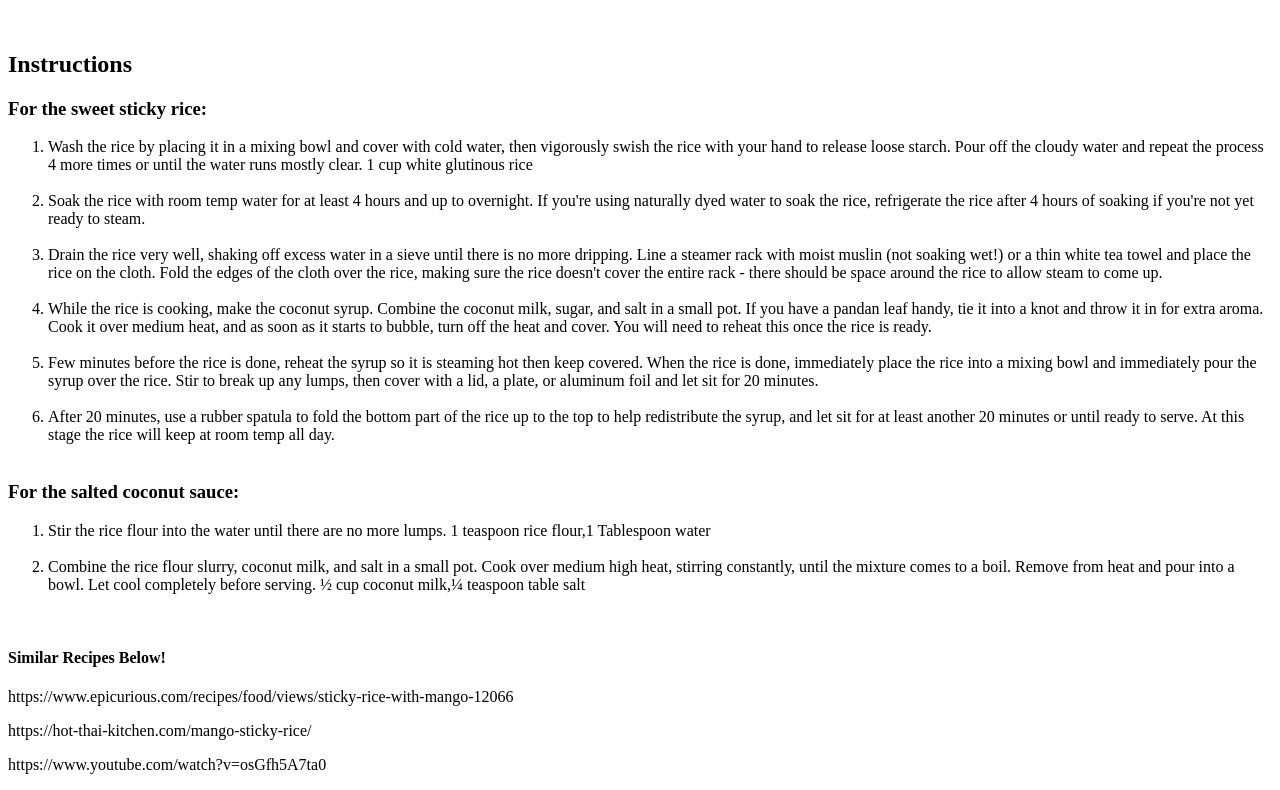
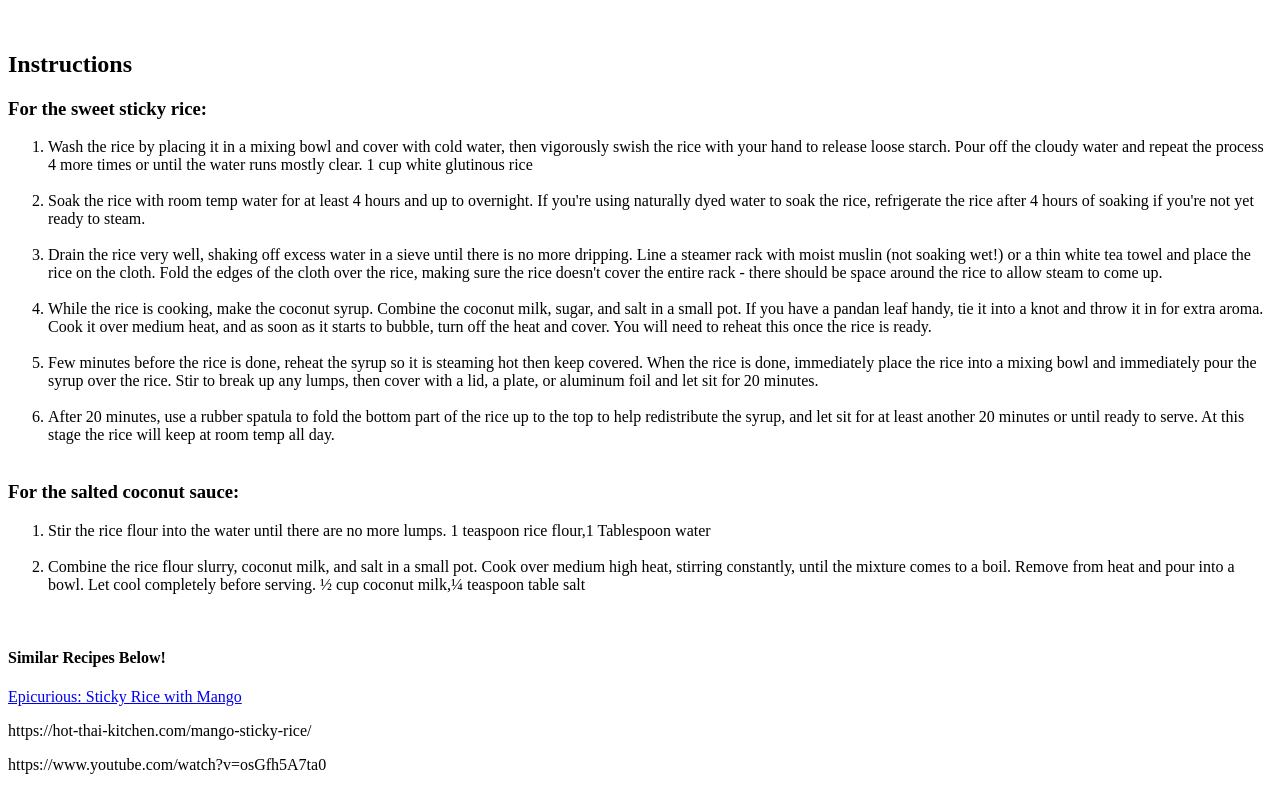
Before and after one commit to Leah123-d/recipe, a plain HTML site: page index.html in a window 1280 px wide. Shown: the part 1939-2729 px from the top of the page. Drawn offline with Linux system fonts and the light colour scheme.

Commit message:
Additional resource link update

```diff
--- a/index.html
+++ b/index.html
@@ -64,7 +64,7 @@
     <div>
     <h4>Similar Recipes Below!</h4>
     <footer>
-        <p>https://www.epicurious.com/recipes/food/views/sticky-rice-with-mango-12066</p>
+        <p><a href="https://www.epicurious.com/recipes/food/views/sticky-rice-with-mango-12066" target="_blank">Epicurious: Sticky Rice with Mango</a></p>
         <p>https://hot-thai-kitchen.com/mango-sticky-rice/</p>
         <p>https://www.youtube.com/watch?v=osGfh5A7ta0</p>
 
```
